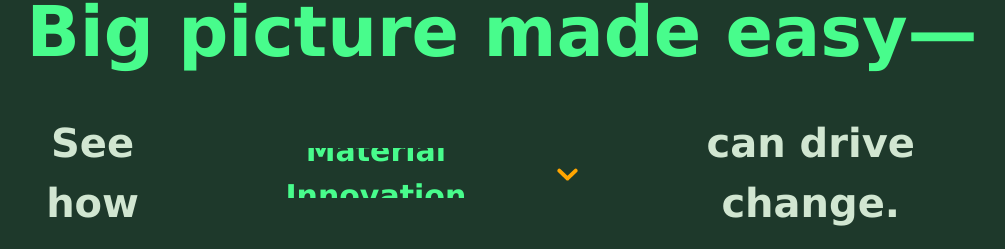
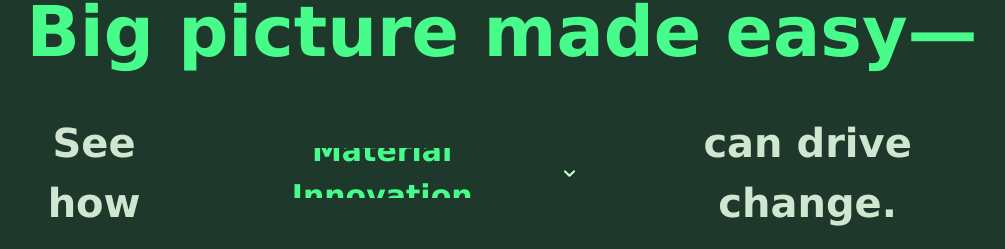
Before and after one commit to green-nudge-northeastern/green-nudge-web-app, a React (Create React App) app in the folder client/: page / in a window 1280 px wide. Shown: the part 1885-2134 px from the top of the page, without its empty margins (138-1143 px from the left). Built offline with nearby package versions, Linux system fonts and the light colour scheme; no server answers.

Commit message:
chore: minor adjustments

```diff
--- a/client/src/components/graphs/ScenarioGraph.js
+++ b/client/src/components/graphs/ScenarioGraph.js
@@ -5,9 +5,64 @@ import './ScenarioGraph.css';
 import { MaterialPairs, MaterialAnnualEmission } from '../../assets/data/MaterialAnnualEmission';
 import { EnergyPairs, EnergyAnnualEmission } from '../../assets/data/EnergyAnnualEmission';
 import ScenarioSummary from './ScenarioSummary';
-import { ReactComponent as ScenarioIcon } from '../../assets/img/scenario-icon.svg';
 import { ImLeaf } from "react-icons/im";
 import LoadingSpinner from '../ui/LoadingSpinner';
+
+
+const baseSelectStyles = {
+  control: (provided) => ({
+    ...provided,
+    background: 'transparent',
+    display: 'flex',
+    borderColor: 'transparent',
+    boxShadow: 'none',
+    cursor: 'pointer',
+    '&:hover': {
+      borderColor: 'transparent',
+      borderBottom: '2px solid #CAFFCA',
+    },
+  }),
+  indicatorSeparator: (styles) => ({display:'none'}),
+  dropdownIndicator: styles => ({
+    ...styles,
+    color: 'orange',
+    svg: {
+      width: '50px',
+      height: '35px'
+    }
+  })
+};
+
+const strategySelectStyles = {
+  ...baseSelectStyles,
+  dropdownIndicator: styles => ({
+    ...styles,
+    width: '35px',
+  }),
+};
+
+const customTheme = (theme) => ({
+  ...theme,
+  colors: {
+    ...theme.colors,
+    //after select dropdown option
+    primary50: "gray",
+    //Border and Background dropdown color
+    primary: "#CAFFFA",
+    //Background hover dropdown color
+    primary25: "gray",
+    //Background color
+    neutral0: "black",
+    //Border before select
+    neutral20: "#CAFFCA",
+    //No options color
+    neutral40: "#CAFFCA",
+    //scenario icon when click select
+    neutral60: "#42FFDD",
+    //Text color
+    neutral80: "#48fc8c",
+  },
+});
 
 
 const EmissionsGraph = () => {
@@ -16,7 +71,6 @@ const EmissionsGraph = () => {
   const [selectedSustainable, setSelectedSustainable] = useState(null);
   const [oldResource, setOldResource] = useState('');
   const [graphData, setGraphData] = useState([]);
-  const [years, setYears] = useState([]);
   const [isLoading, setIsLoading] = useState(false); // Add a loading state
 
   // Function to determine the old resource based on selected sustainable resource
@@ -36,7 +90,7 @@ const EmissionsGraph = () => {
 
     // Retrieve the years dynamically from the dataset (keys of the dataset)
     const availableYears = Object.keys(emissionData);
-    setYears(availableYears);
+    // setYears(availableYears);
 
 
     // Set sustainable options dynamically based on pairs (second element of each pair)
@@ -108,79 +162,6 @@ const EmissionsGraph = () => {
     }
   }, [selectedSustainable, strategy]);
 
-  const customStyles = {
-    control: (provided) => ({
-      ...provided,
-      background: 'transparent',
-      display: 'flex',
-      borderColor: 'transparent',
-      boxShadow: 'none',
-      cursor: 'pointer',
-      '&:hover': {
-        borderColor: 'transparent',
-        borderBottom: '2px solid #CAFFCA',
-      },
-    }),
-    indicatorSeparator: (styles) => ({display:'none'}),
-    dropdownIndicator: styles => ({
-      ...styles,
-      color: 'orange',
-      svg: {
-        width: '35px',
-        height: '35px',
-        // strokeWidth: '1px',
-      }
-    })
-  };
-
-  const customStyles2 = {
-    control: (provided) => ({
-      ...provided,
-      background: 'transparent',
-      display: 'flex',
-      borderColor: 'transparent',
-      boxShadow: 'none',
-      cursor: 'pointer',
-      '&:hover': {
-        borderColor: 'transparent',
-        borderBottom: '2px solid #CAFFCA',
-      },
-    }),
-    indicatorSeparator: (styles) => ({display:'none'}),
-    dropdownIndicator: styles => ({
-      ...styles,
-      color: 'orange',
-      svg: {
-        width: '35px',
-        height: '35px',
-        // strokeWidth: '1px',
-      }
-    })
-  };
-
-  const customTheme = (theme) => ({
-    ...theme,
-    colors: {
-      ...theme.colors,
-      //after select dropdown option
-      primary50: "gray",
-      //Border and Background dropdown color
-      primary: "#CAFFFA",
-      //Background hover dropdown color
-      primary25: "gray",
-      //Background color
-      neutral0: "black",
-      //Border before select
-      neutral20: "#CAFFCA",
-      //No options color
-      neutral40: "#CAFFCA",
-      //scenario icon when click select
-      neutral60: "#42FFDD",
-      //Text color
-      neutral80: "#48fc8c",
-    },
-  });
-
   return (
     <div>
       <div id="graph-title">
@@ -192,7 +173,7 @@ const EmissionsGraph = () => {
           <div className="description-strategy-select">
             <span className="strategy-prompt">See how </span>
             <Select
-                styles={customStyles2}
+                styles={strategySelectStyles}
                 classNamePrefix="strategy-dropdown"
                 theme={customTheme}
                 options={[
@@ -216,7 +197,7 @@ const EmissionsGraph = () => {
                 <Select
                   id="sustainable-dropdown"
                   theme={customTheme}
-                  styles={customStyles}
+                  styles={baseSelectStyles}
                   options={sustainableOptions}
                   value={sustainableOptions.find(opt => opt.value === selectedSustainable)}
                   onChange={(option) => setSelectedSustainable(option.value)}
```
Also changed, not shown: client/src/assets/img/icon_700x700.png, client/src/assets/img/scenario-icon.svg (deleted).
